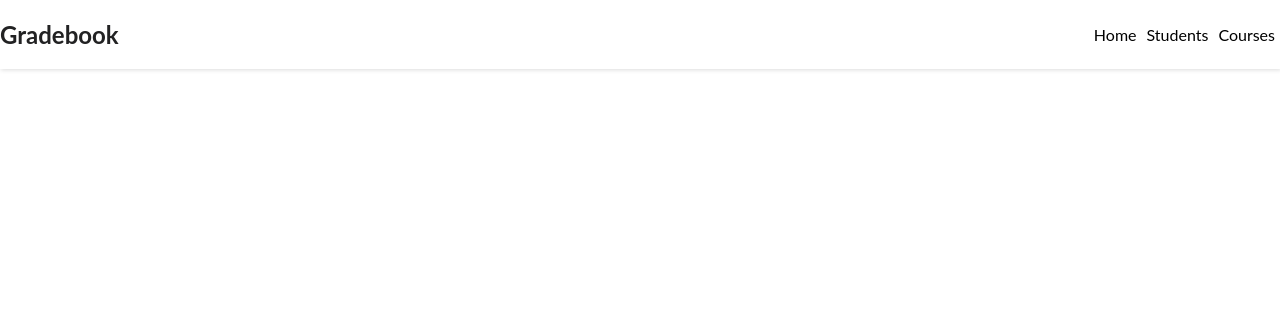
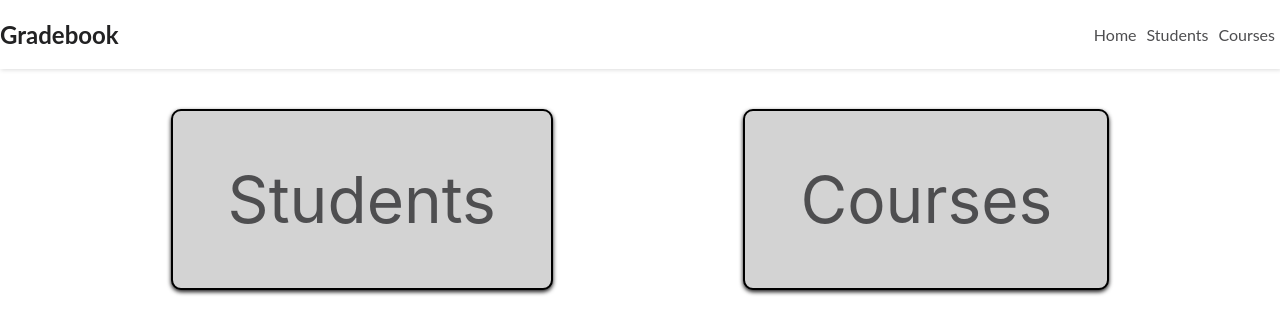
Before and after one commit to Cyeom97/The_Gradebook_Frontend, a React (Create React App) app: page / in a window 1280 px wide. Shown: the top 334 px of the page. Built offline with nearby package versions, Linux system fonts and the light colour scheme.

Commit message:
added links and styling to homepage

```diff
--- a/src/components/NavBar.jsx
+++ b/src/components/NavBar.jsx
@@ -1,4 +1,4 @@
-import { Link, useNagivate } from 'react-router-dom'
+import { Link } from 'react-router-dom'
 
 const NavBar = () => {
 
--- a/src/index.css
+++ b/src/index.css
@@ -1,5 +1,6 @@
 body {
   margin: 0;
+  min-width: 400px;
   font-family: -apple-system, BlinkMacSystemFont, 'Segoe UI', 'Roboto', 'Oxygen',
     'Ubuntu', 'Cantarell', 'Fira Sans', 'Droid Sans', 'Helvetica Neue',
     sans-serif;
@@ -18,18 +19,19 @@ a {
 
 a:link {
   text-decoration: none;
-  color: black
+  color: #4e4e50
 }
 
 a:visited {
   text-decoration: none;
-  color: black
+  color: #4e4e50
 }
 a:hover {
   text-decoration: none;
-  color: grey;
-  scale: 1.05;
+  color: rgb(36, 36, 36);
+  scale: 1.10;
 }
+
 a:active {
   text-decoration: none;
 }
@@ -54,6 +56,27 @@ a:active {
   align-items: center;
 }
 
+.home-cards {
+  justify-content: space-evenly;
+  margin: 10px;
+  flex-wrap: wrap;
+}
+
+.students-card, .courses-card {
+  margin: 30px;
+  background-color: rgb(211,211,211);
+  padding: 50px;
+  font-size: 8vh;
+  border: 2px solid black;
+  border-radius: 10px;
+  filter: drop-shadow(0px 2px 2px  #171617);
+}
+
+.students-card:hover, .courses-card:hover {
+  transform: scale(1.05);
+  filter: drop-shadow(10px 10px 20px #1e1e1e);
+}
+
 
 #header {
   background-color: white;
--- a/src/pages/Home.js
+++ b/src/pages/Home.js
@@ -1,7 +1,17 @@
+import { Link } from 'react-router-dom'
 
 const Home = () => {
 
-    return
+    return (
+        <div className='homepage flex-row center-column home-cards'>
+            <div className='students-card'>
+                <Link to='/students'>Students</Link>
+            </div>
+            <div className='courses-card'>
+                <Link to='/courses'>Courses</Link>
+            </div>
+        </div>
+    )
 }
 
 export default Home
```
